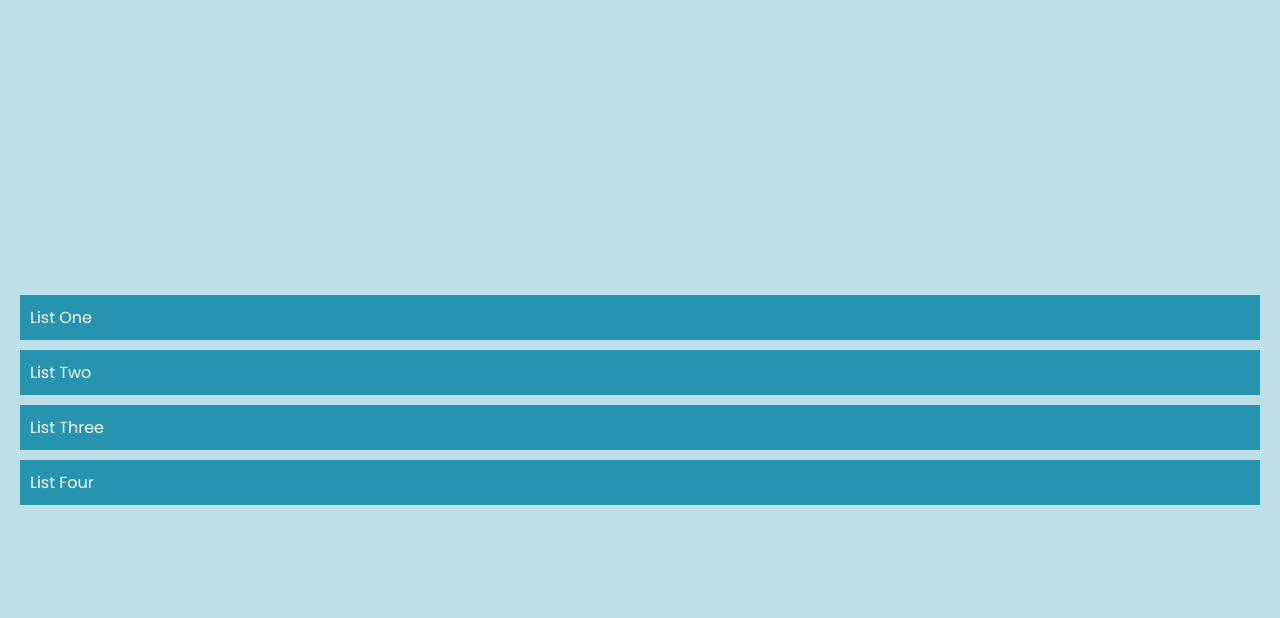
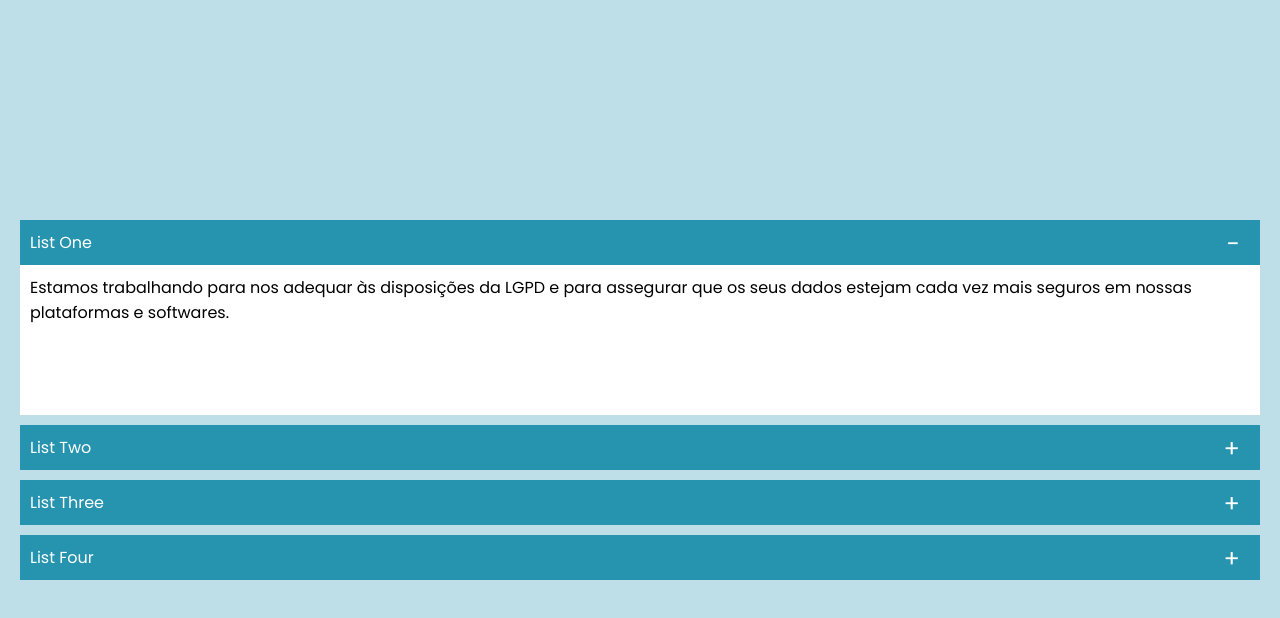
Before and after one commit to MateusMalvezzi/creating-An-Accordion, a plain HTML site: page index.html in a window 1280 px wide. Both pictures are taken after a click on the element 640 px from the left and 317 px from the top of the page. Drawn offline with Linux system fonts and the light colour scheme.

Commit message:
fix: css syntax fixed

```diff
--- a/index.html
+++ b/index.html
@@ -4,7 +4,6 @@
   <meta charset="UTF-8">
   <meta name="viewport" content="width=device-width, initial-scale=1.0">
   <link rel="stylesheet" href="style.css">
-  <script src="script.js"></script>
   <title>Accordion example</title>
 </head>
 <body>
@@ -43,12 +42,6 @@
     </div>
   </div>
 
-
-
-
-
-
-
 <script>
     const accordion = document.getElementsByClassName('contentBox');
 
@@ -59,6 +52,5 @@ for (i = 0; i < accordion.length; i++) {
 }
 </script>
 
-
 </body>
 </html>
--- a/style.css
+++ b/style.css
@@ -32,19 +32,19 @@ body {
   cursor: pointer;
 }
 
-.accordion .contentBox .label ::before {
+.accordion .contentBox .label::before {
   content: '+';
   position: absolute;
-  top: 50px;
+  top: 50%;
   right: 20px;
   transform: translateY(-50%);
   font-size:1.5em;
 }
 
-.accordion .contentBox .active .label ::after {
+.accordion .contentBox.active .label::before {
   content: '-';
+
 }
-
 
 .accordion .contentBox .content {
   position: relative;
@@ -55,9 +55,7 @@ body {
   overflow-y: auto;
 }
 
-
-
-.accordion .contentBox .active .content {
+.accordion .contentBox.active .content {
   height: 150px;
   padding: 10px;
 }
```
